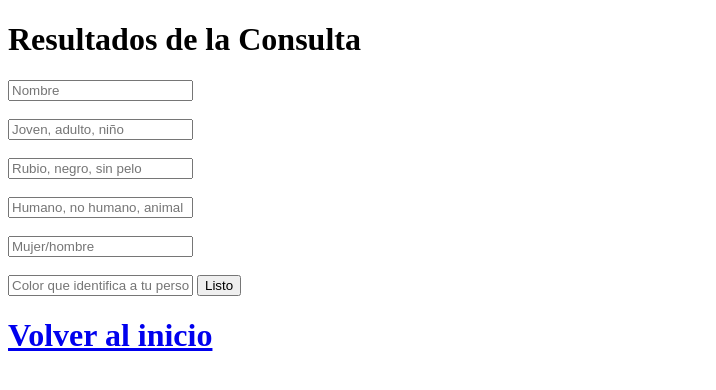
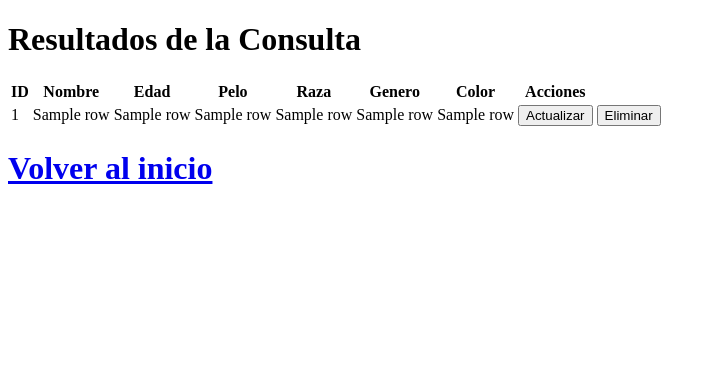
Before and after one commit to valebulanikian/Las_confundidas, a Flask app: template templates/editar.html in a window 1280 px wide. Shown: the top 390 px of the page, without its empty margins (0-716 px from the left). Run offline with Flask 3, Linux system fonts and the light colour scheme; the template is opened without the code that fills it: most values are stand-ins (such as "Sample title", 1, 10 or a date in 2020).

Commit message:
Avance con la pagina de editar (botones editar y eliminar agregados)

```diff
--- a/app.py
+++ b/app.py
@@ -25,6 +25,7 @@ def lista():
     query = "SELECT nombre, edad, pelo, raza, genero, color FROM pj"
     myCursor.execute(query)
     result = myCursor.fetchall()
+
     myCursor.close()
     connection.close()
 
@@ -32,7 +33,77 @@ def lista():
 
 @app.route('/editar')
 def editar():
-    return 'Editar personaje'
+    connection = get_db_connection()
+    myCursor = connection.cursor()
+    query = "SELECT id, nombre, edad, pelo, raza, genero, color FROM pj"
+    myCursor.execute(query)
+    result = myCursor.fetchall()
+    myCursor.close()
+    connection.close()
+
+    return render_template('editar.html', results=result)
+
+@app.route('/listo', methods=['GET', 'POST'])
+def listo():
+    if request.method == 'POST':
+        id = request.form.get('id')
+        nombre = request.form.get('nombre')
+        edad = request.form.get('edad')
+        pelo = request.form.get('pelo')
+        raza = request.form.get('raza')
+        genero = request.form.get('genero')
+        color = request.form.get('color')
+
+        if not id:
+            mensajes="ID no proporcionado."
+            return mensajes
+
+        try:
+            connection = get_db_connection()
+            myCursor = connection.cursor()
+            query = """
+                UPDATE pj
+                SET nombre = %s, edad = %s, pelo = %s, raza = %s, genero = %s, color = %s
+                WHERE id = %s
+            """
+            valores = (nombre, edad, pelo, raza, genero, color, id)
+            myCursor.execute(query, valores)
+            connection.commit()
+            myCursor.close()
+            connection.close()
+            mensaje = "Registro actualizado exitosamente."
+        except Exception as e:
+            mensaje = f"Error al actualizar el registro: {e}"
+
+        return render_template('listo.html', mensaje=mensaje)
+    return render_template('listo.html')
+
+@app.route('/eliminar', methods=['GET', 'POST'])
+def eliminar():
+    if request.method == "POST":
+        id=request.form.get('id')
+
+    if not id:
+            mensajes="ID no proporcionado."
+            return mensajes
+
+    try:
+            connection = get_db_connection()
+            myCursor = connection.cursor()
+            query = """
+                DELETE FROM pj
+                WHERE id = %s
+            """
+            myCursor.execute(query, (id,))
+            connection.commit()
+            myCursor.close()
+            connection.close()
+            mensaje = "Registro eliminado"
+    except Exception as e:
+            mensaje = f"Error al eliminar el registro: {e}"
+
+    return render_template('editar.html', mensaje=mensaje)
+
 
 @app.route('/agregar')
 def agregar():
--- a/templates/editar.html
+++ b/templates/editar.html
@@ -7,16 +7,82 @@
 </head>
 <body>
     <h1>Resultados de la Consulta</h1>
+    <table>
+        <thead>
+            <tr>
+                <th>ID</th>
+                <th>Nombre</th>
+                <th>Edad</th>
+                <th>Pelo</th>
+                <th>Raza</th>
+                <th>Genero</th>
+                <th>Color</th>
+                <th>Acciones</th>
+            </tr>
+        </thead>
+        <tbody>
+            {% for row in results %}
+            <tr>
+                <td>{{ row[0] }}</td>
+                <td>{{ row[1] }}</td>
+                <td>{{ row[2] }}</td>
+                <td>{{ row[3] }}</td>
+                <td>{{ row[4] }}</td>
+                <td>{{ row[5] }}</td>
+                <td>{{ row[6] }}</td>
+                <td><button class="btnActualizar" data-id="{{ row[0] }}">Actualizar</button></td>
 
-    <form action="/agregar", method="POST">
+                <td><form action="/eliminar" method="POST" style="display:inline;">
+                    <input type="hidden" name="id" value="{{ row[0] }}">
+                    <button type="submit" class="btnEliminar">Eliminar</button>
+                </form>
+                </td>
+
+            </tr>
+            {% endfor %}
+        </tbody>
+    </table>
+    <form action="/listo" method="POST" id="myForm" style="display: none;">
+        <input type="hidden" name="id" id="formId">
+        <br>
         <input type="text" name="nombre" placeholder="Nombre"> <br> <br>
         <input type="text" name="edad" placeholder="Joven, adulto, niño"> <br> <br>
         <input type="text" name="pelo" placeholder="Rubio, negro, sin pelo"> <br> <br>
         <input type="text" name="raza" placeholder="Humano, no humano, animal"> <br> <br>
         <input type="text" name="genero" placeholder="Mujer/hombre"> <br> <br>
         <input type="text" name="color" placeholder="Color que identifica a tu personaje">
-<button type="submit"> Listo</button>
+        <button type="submit">Listo</button>
     </form>
     <a href="http://127.0.0.1:5000/"><h1>Volver al inicio</h1></a>
+
+
+
+    <script>
+    document.querySelectorAll('.btnEliminar').forEach(button => {
+    button.addEventListener('click', function(event) {
+        const userResponse = confirm("¿Estás seguro de que deseas eliminar este registro?");
+        if (!userResponse) {
+            event.preventDefault(); // Cancela la acción si el usuario no confirma
+        }
+    });
+    });
+
+
+    document.querySelectorAll('.btnActualizar').forEach(button => {
+        button.addEventListener('click', function() {
+            const id = this.getAttribute('data-id');
+            document.getElementById('formId').value = id;
+
+            const form = document.getElementById('myForm');
+            if (form.style.display === 'none' || form.style.display === '') {
+                form.style.display = 'block';
+                this.textContent = 'Cancelar';
+            } else {
+                form.style.display = 'none';
+                this.textContent = 'Actualizar';
+            }
+        });
+    });
+    </script>
 </body>
 </html>
```
Also changed, not shown: templates/listo.html (added, +16 -0 lines).
